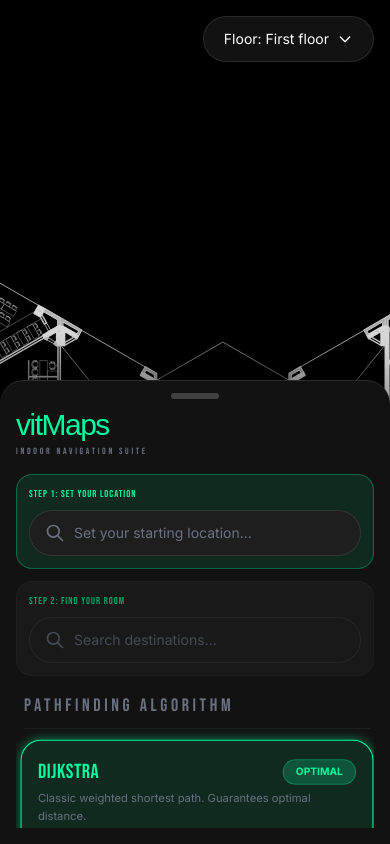
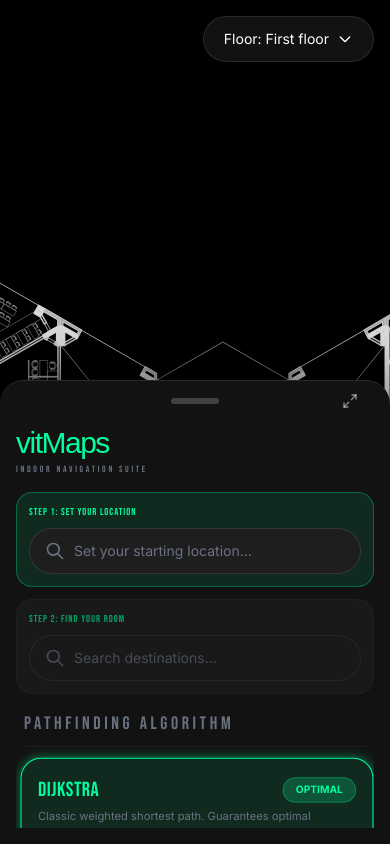
Before and after one commit to SOMASEKAR17/VIT-MAPS, a Next.js app: page / in a window 390 px wide. Built offline with nearby package versions, Linux system fonts and the light colour scheme; a web font is replaced by a local one.

Commit message:
panel full screen

```diff
--- a/src/app/home/Home.jsx
+++ b/src/app/home/Home.jsx
@@ -1,6 +1,7 @@
 "use client";
 import React, { useState, useEffect, useCallback, useMemo } from "react";
 import { motion } from "framer-motion";
+import { Maximize2, Minimize2 } from "lucide-react";
 import dynamic from "next/dynamic";
 const Map = dynamic(() => import("../../components/map/Map"), { ssr: false });
 import SearchBar from "../../components/search/SearchBar";
@@ -28,7 +29,7 @@ const Home = () => {
   const [selectedAlgorithm, setSelectedAlgorithm] = useState("dijkstra");
   const [benchmarks, setBenchmarks] = useState({});
   const [isMobile, setIsMobile] = useState(false);
-  const [isSidebarMinimized, setIsSidebarMinimized] = useState(false);
+  const [sidebarState, setSidebarState] = useState("half"); // "minimized", "half", "full"
 
   useEffect(() => {
     const checkMobile = () => setIsMobile(window.innerWidth < 768);
@@ -39,9 +40,9 @@ const Home = () => {
 
   useEffect(() => {
     if (isNavigating) {
-      setIsSidebarMinimized(true);
+      setSidebarState("minimized");
     } else {
-      setIsSidebarMinimized(false);
+      setSidebarState("half");
     }
   }, [isNavigating]);
   useEffect(() => {
@@ -206,26 +207,39 @@ const Home = () => {
         onDragEnd={(e, info) => {
           if (!isMobile) return;
           if (info.offset.y > 50 || info.velocity.y > 200) {
-            setIsSidebarMinimized(true);
-          } else if (info.offset.y < -20 || info.velocity.y < -200) {
-            setIsSidebarMinimized(false);
+            setSidebarState(prev => prev === "full" ? "half" : "minimized");
+          } else if (info.offset.y < -50 || info.velocity.y < -200) {
+            setSidebarState(prev => prev === "minimized" ? "half" : "full");
           }
         }}
         animate={{
-          y: isMobile && isSidebarMinimized ? "calc(100% - 32px)" : 0
+          height: isMobile
+            ? (sidebarState === "minimized" ? "40px" : sidebarState === "half" ? "55dvh" : "90dvh")
+            : "100%",
+          y: 0
         }}
         transition={{ type: "spring", stiffness: 300, damping: 25 }}
-        className="w-full md:w-96 absolute bottom-0 md:relative h-[55vh] md:h-auto flex flex-col bg-surface border-t md:border-t-0 md:border-r border-border-custom z-[50000] shadow-[0_-10px_40px_rgba(0,0,0,0.5)] md:shadow-glass flex-shrink-0 rounded-t-3xl md:rounded-none touch-none md:touch-auto"
+        className="w-full md:w-96 absolute bottom-0 md:relative flex flex-col bg-surface border-t md:border-t-0 md:border-r border-border-custom z-[50000] shadow-[0_-10px_40px_rgba(0,0,0,0.5)] md:shadow-glass flex-shrink-0 rounded-t-3xl md:rounded-none touch-none md:touch-auto overflow-hidden"
       >
         {/* Drag Handle (Mobile only) */}
         <div
-          className="w-full flex justify-center pt-3 pb-1 md:hidden cursor-pointer flex-shrink-0"
-          onClick={() => setIsSidebarMinimized(!isSidebarMinimized)}
+          className="w-full flex items-center justify-between px-6 h-[40px] md:hidden cursor-pointer flex-shrink-0"
+          onClick={() => setSidebarState(prev => prev === "minimized" ? "half" : "minimized")}
         >
+          <div className="w-8" />
           <div className="w-12 h-1.5 bg-white/20 hover:bg-white/40 transition-colors rounded-full" />
+          <button
+             className="w-8 h-8 flex items-center justify-center text-white/50 hover:text-white"
+             onClick={(e) => {
+               e.stopPropagation();
+               setSidebarState(prev => prev === "full" ? "half" : "full");
+             }}
+          >
+            {sidebarState === "full" ? <Minimize2 className="w-4 h-4" /> : <Maximize2 className="w-4 h-4" />}
+          </button>
         </div>
 
-        <div className="px-4 md:px-6 pb-4 md:pb-6 pt-1 md:pt-6 space-y-4 md:space-y-8 flex flex-col h-full overflow-hidden">
+        <div className="px-4 md:px-6 pb-4 md:pb-6 pt-1 md:pt-6 space-y-4 md:space-y-8 flex flex-col flex-1 overflow-hidden">
           <div className="space-y-0.5 md:space-y-1 flex-shrink-0">
             <h1 className="text-3xl md:text-4xl font-bruno tracking-tighter text-accent inline-block">vitMaps</h1>
             <div className="text-[9px] md:text-[10px] font-bebas tracking-[0.3em] text-gray-500 uppercase">Indoor Navigation Suite</div>
```
